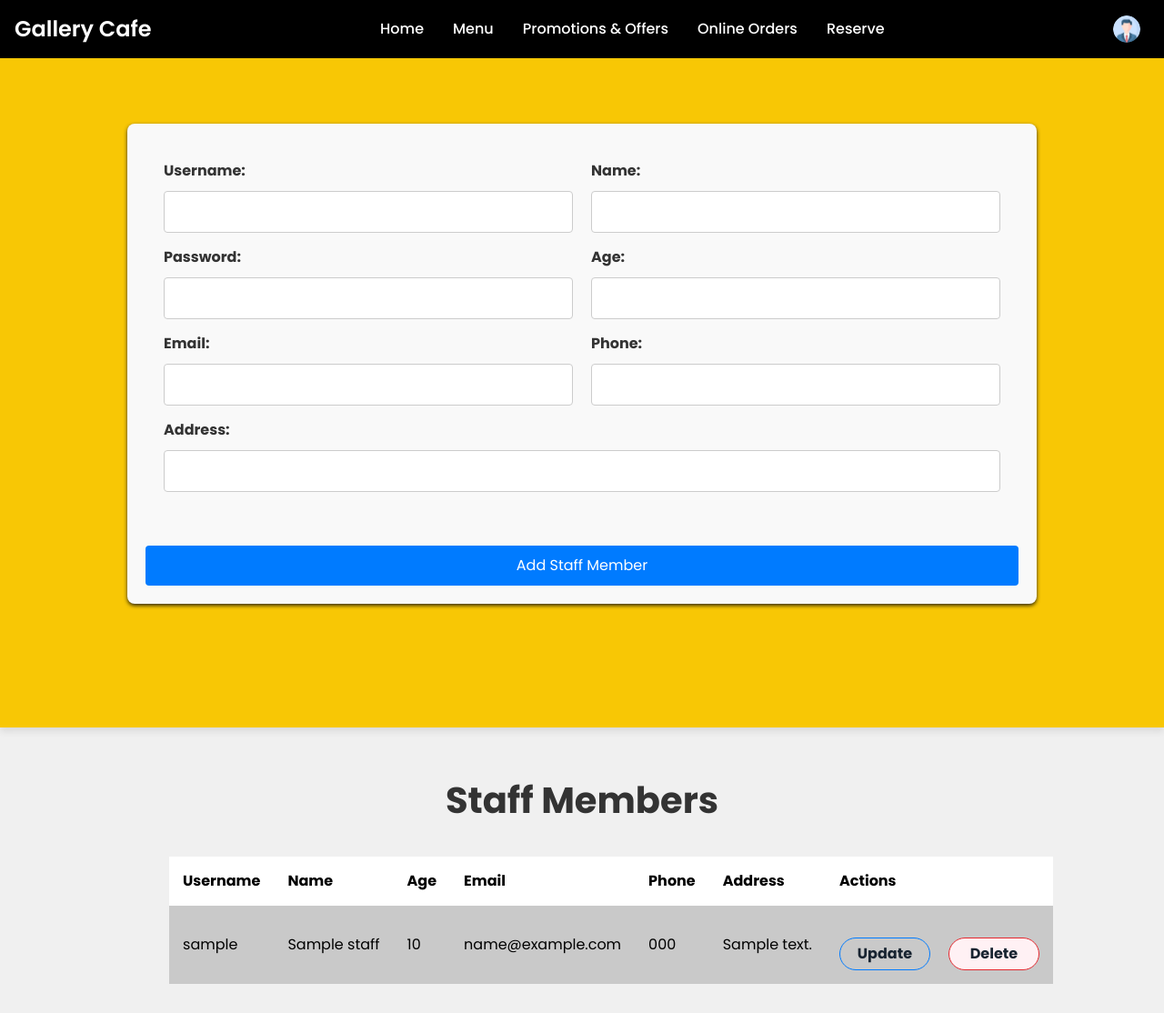
After one commit to RamithaHeshan33/The-Gallery-Cafe, a PHP site: page /admin/staff.php in a window 1280 px wide. The commit adds this page. Shown: the whole page at 91% size. Run offline with PHP 8.4, Linux system fonts and the light colour scheme; tables that the repository leaves empty or names only in its code hold one stand-in row (values such as "Sample post"); some libraries are stand-ins or nearby versions.

Commit message:
almost done admin part

```diff
--- a/admin/admin-nav.php
+++ b/admin/admin-nav.php
@@ -98,7 +98,7 @@
                     <li><a href="admin.php" class="block py-2 px-3 rounded hover:bg-gray-100 md:hover:bg-transparent md:border-0 md:hover:text-yellow-300 md:p-0 dark:text-white md:dark:hover:text-blue-500 dark:hover:bg-gray-700 dark:hover:text-white md:dark:hover:bg-transparent">Home</a></li>
                     <li><a href="menu.php" class="block py-2 px-3 rounded hover:bg-gray-100 md:hover:bg-transparent md:border-0 md:hover:text-yellow-300 md:p-0 dark:text-white md:dark:hover:text-blue-500 dark:hover:bg-gray-700 dark:hover:text-white md:dark:hover:bg-transparent">Menu</a></li>
                     <li><a href="promo.php" class="block py-2 px-3 rounded hover:bg-gray-100 md:hover:bg-transparent md:border-0 md:hover:text-yellow-300 md:p-0 dark:text-white md:dark:hover:text-blue-500 dark:hover:bg-gray-700 dark:hover:text-white md:dark:hover:bg-transparent">Promotions & Offers</a></li>
-                    <li><a href="orders/order.php" class="block py-2 px-3 rounded hover:bg-gray-100 md:hover:bg-transparent md:border-0 md:hover:text-yellow-300 md:p-0 dark:text-white md:dark:hover:text-blue-500 dark:hover:bg-gray-700 dark:hover:text-white md:dark:hover:bg-transparent">Online Orders</a></li>
+                    <li><a href="order.php" class="block py-2 px-3 rounded hover:bg-gray-100 md:hover:bg-transparent md:border-0 md:hover:text-yellow-300 md:p-0 dark:text-white md:dark:hover:text-blue-500 dark:hover:bg-gray-700 dark:hover:text-white md:dark:hover:bg-transparent">Online Orders</a></li>
                     <li><a href="reservation.php" class="block py-2 px-3 rounded hover:bg-gray-100 md:hover:bg-transparent md:border-0 md:hover:text-yellow-300 md:p-0 dark:text-white md:dark:hover:text-blue-500 dark:hover:bg-gray-700 dark:hover:text-white md:dark:hover:bg-transparent">Reserve</a></li>
                 </ul>
             </div>
@@ -108,6 +108,7 @@
                     <a href="profile.php">Profile</a>
                     <a href="park-reservation.php">Parking Reservations</a>
                     <a href="Table-reservation.php">Table Reservations</a>
+                    <a href="staff.php">Manage Staff</a>
                     <a href="../index.php">Logout</a>
                 </div>
             </div>
--- a/admin/css/menu.css
+++ b/admin/css/menu.css
@@ -85,7 +85,7 @@ label {
     color: #333;
 }
 
-input[type="text"],textarea, select {
+input[type="text"],textarea, select, input[type="number"], input[type="email"], input[type="password"] {
     width: 100%;
     padding: 10px;
     margin-top: 5px;
@@ -232,6 +232,10 @@ button.batch.view-link:hover {
     margin-top: 20px;
 }
 
+.table-container-2 {
+    width: 100%;
+}
+
 @media screen and (max-width: 650px){
 
     .modal {
--- /dev/null
+++ b/admin/css/staff.css
@@ -0,0 +1,17 @@
+.staff {
+    text-align: center;
+}
+
+.staff h1 {
+    margin-top: 50px;
+    text-align: center;
+    font-size: 2.5rem;
+    font-weight: 700;
+    margin-bottom: 10px;
+    color: #333;
+}
+
+.btns {
+    display: flex;
+    gap: 20px;
+}
--- /dev/null
+++ b/admin/staff.php
@@ -0,0 +1,136 @@
+<?php
+    require 'admin-nav.php';
+    require '../connection.php';
+
+    $message = isset($_GET['message']) ? $_GET['message'] : '';
+
+    $sql = "SELECT * FROM staff";
+    $stmt = $conn->prepare($sql);
+    $stmt->execute();
+    $result = $stmt->get_result();
+?>
+
+<!DOCTYPE html>
+<html lang="en">
+<head>
+    <meta charset="UTF-8">
+    <meta http-equiv="X-UA-Compatible" content="IE=edge">
+    <meta name="viewport" content="width=device-width, initial-scale=1.0">
+    <title>Document</title>
+    <link rel="stylesheet" href="css/menu.css">
+    <link rel="stylesheet" href="css/staff.css">
+    <link rel="stylesheet" href="../css/reservation.css">
+</head>
+<body>
+<div class="menu">
+    <div class="message-container">
+        <?php if ($message == 'submitted'): ?>
+            <div class="alert alert-success" id="alertMessage"><i class="fas fa-check-circle"></i>Staff member is successfully created.</div>
+        <?php elseif ($message == 'err'): ?>
+            <div class="alert alert-danger" id="alertMessage"><i class="fas fa-times-circle"></i>Something went wrong.</div>
+        <?php elseif ($message == 'update'): ?>
+            <div class="alert alert-success" id="alertMessage"><i class="fas fa-times-circle"></i>Staff member is updated successfully.</div>
+        <?php elseif ($message == 'delete'): ?>
+            <div class="alert alert-danger" id="alertMessage"><i class="fas fa-times-circle"></i>Staff member is deleted successfully.</div>
+        <?php endif; ?>
+    </div>
+    <div class="para">
+        <form action="save_staff.php" method="POST">
+            <div class="form-container">
+                <div class="form-row">
+                    <div class="form-group">
+                        <label for="username">Username:</label>
+                        <input type="text" id="username" name="username" required>
+                    </div>
+                    <div class="form-group">
+                        <label for="name">Name:</label>
+                        <input type="text" id="name" name="name" required>
+                    </div>
+                </div>
+                <div class="form-row">
+                    <div class="form-group">
+                        <label for="password">Password:</label>
+                        <input type="password" id="password" name="password" required>
+                    </div>
+                    <div class="form-group">
+                        <label for="age">Age:</label>
+                        <input type="number" id="age" name="age" required>
+                    </div>
+                </div>
+                <div class="form-row">
+                    <div class="form-group">
+                        <label for="email">Email:</label>
+                        <input type="email" id="email" name="email" required>
+                    </div>
+                    <div class="form-group">
+                        <label for="phone">Phone:</label>
+                        <input type="text" id="phone" name="phone" required>
+                    </div>
+                </div>
+                <div class="form-row">
+                    <div class="form-group">
+                        <label for="address">Address:</label>
+                        <input type="text" id="address" name="address" required>
+                    </div>
+                </div>
+            </div>
+            <br>
+            <button type="submit" class="batch view-link">Add Staff Member</button>
+        </form>
+    </div>
+</div>
+
+<div class="staff">
+<h1>Staff Members</h1>
+    <div class="table-container-2">
+        <div class="table">
+            <table>
+                <tr>
+                    <th>Username</th>
+                    <th>Name</th>
+                    <th>Age</th>
+                    <th>Email</th>
+                    <th>Phone</th>
+                    <th>Address</th>
+                    <th>Actions</th>
+                </tr>
+                <?php
+                if ($result->num_rows > 0) {
+                    while ($row = $result->fetch_assoc()) {
+                        echo "<tr>";
+                        echo "<td data-cell='Username'>" . htmlspecialchars($row['username'], ENT_QUOTES, 'UTF-8') . "</td>";
+                        echo "<td data-cell='Name'>" . htmlspecialchars($row['name'], ENT_QUOTES, 'UTF-8') . "</td>";
+                        echo "<td data-cell='Age'>" . htmlspecialchars($row['age'], ENT_QUOTES, 'UTF-8') . "</td>";
+                        echo "<td data-cell='Email'>" . htmlspecialchars($row['email'], ENT_QUOTES, 'UTF-8') . "</td>";
+                        echo "<td data-cell='Phone'>" . htmlspecialchars($row['phone'], ENT_QUOTES, 'UTF-8') . "</td>";
+                        echo "<td data-cell='Address'>" . htmlspecialchars($row['address'], ENT_QUOTES, 'UTF-8') . "</td>";
+                        echo "<td data-cell='Actions' class='btns'>
+                                <form method='post' action='update_staff.php' style='display:inline-block;'>
+                                    <input type='hidden' name='staff_id' value='" . $row['id'] . "'>
+                                    <input type='submit' value='Update' class='btn1'>
+                                </form>
+                                <form method='post' action='delete_staff.php' style='display:inline-block;'>
+                                    <input type='hidden' name='staff_id' value='" . $row['id'] . "'>
+                                    <input type='submit' value='Delete' class='btn3'>
+                                </form>
+                              </td>";
+                        echo "</tr>";
+                    }
+                } else {
+                    echo "<tr><td colspan='8'>No staff members found</td></tr>";
+                }
+                ?>
+            </table>
+        </div>
+    </div>
+</body>
+
+<script>
+    setTimeout(function() {
+            var alertMessage = document.getElementById('alertMessage');
+            if (alertMessage) {
+                alertMessage.style.display = 'none';
+            }
+        }, 10000);
+</script>
+</html>
```
Also changed, not shown: admin/order.php (added, +87 -0 lines), admin/save_staff.php (added, +33 -0 lines), admin/save_update_staff.php (added, +35 -0 lines), admin/update_staff.php (added, +77 -0 lines), 1 other file.
